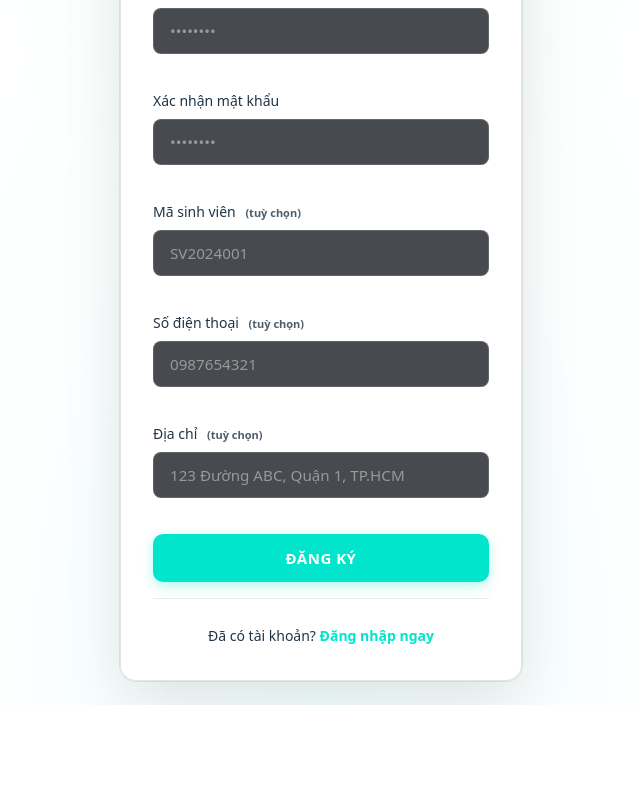
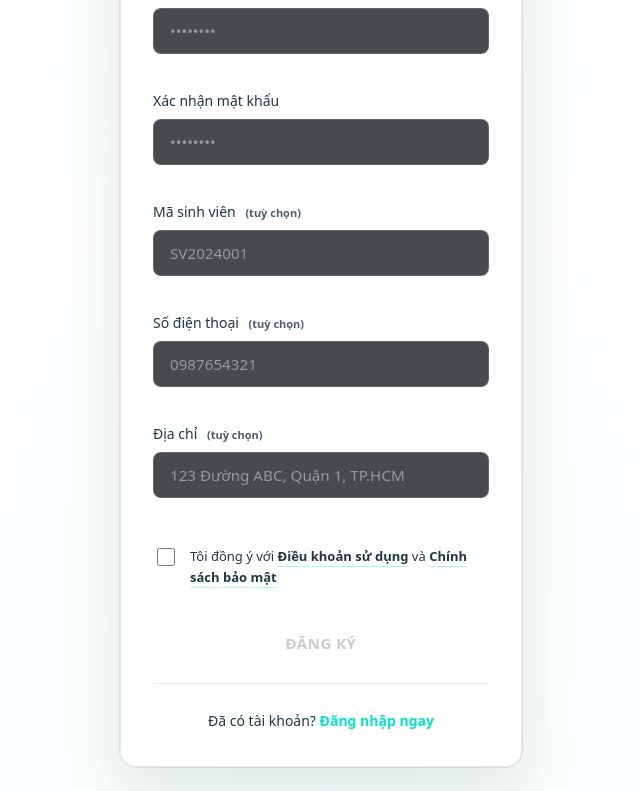
Before and after one commit to leedontbeshy/unimerch-client, a React (Vite) app: page /register in a window 1280 px wide. Shown: the part 603-1394 px from the top of the page, without its empty margins (319-959 px from the left). Before the commit the page ends 1308 px from the top, so only its background shows below. Built offline with nearby package versions, Linux system fonts and the light colour scheme; no server answers.

Commit message:
feat: add terms agreement checkbox to RegisterPage

```diff
--- a/src/css/auth.css
+++ b/src/css/auth.css
@@ -15,7 +15,7 @@
   --bg-card: #f8f8f8;
   --bg-card-light: #f0f0f0;
   --bg-input: #ffffff;
-  --bg-input-hover: #f8f8f8;
+  --bg-input-hover: #fafafa;
 
   --text-white: #000000;
   --text-gray: #4A4A4A;
@@ -442,42 +442,46 @@
 /* Checkbox */
 .checkbox-group {
   display: flex;
-  align-items: center;
+  align-items: flex-start;
   gap: 12px;
-  margin: -2px 0;
+  margin: 4px 0;
   cursor: pointer;
+  padding: 8px 0;
 }
 
 .checkbox-input {
   width: 18px;
   height: 18px;
+  min-width: 18px;
   flex-shrink: 0;
   accent-color: var(--neon-cyan);
   cursor: pointer;
+  margin-top: 2px;
 }
 
 .checkbox-label {
-  font-size: 14px;
+  font-size: 13px;
   color: var(--text-gray);
   cursor: pointer;
   user-select: none;
-  line-height: 1.5;
+  line-height: 1.6;
 }
 
 .checkbox-label a,
 .checkbox-label .terms-link {
   color: var(--neon-cyan);
-  text-decoration: underline;
-  text-decoration-color: rgba(0, 229, 204, 0.3);
-  text-underline-offset: 3px;
+  text-decoration: none;
   font-weight: 600;
   transition: all 0.2s ease;
+  cursor: pointer;
+  border-bottom: 1px solid rgba(0, 229, 204, 0.3);
+  padding-bottom: 1px;
 }
 
 .checkbox-label a:hover,
 .checkbox-label .terms-link:hover {
+  border-bottom-color: var(--neon-cyan);
   text-shadow: 0 0 8px var(--neon-cyan-glow);
-  text-decoration-color: var(--neon-cyan);
 }
 
 /* Links & Dividers */
--- a/src/pages/RegisterPage.tsx
+++ b/src/pages/RegisterPage.tsx
@@ -251,7 +251,22 @@ const RegisterPage: React.FC = () => {
             />
           </div>
 
-          <button type="submit" className="btn btn-primary" disabled={isLoading}>
+          <div className="checkbox-group">
+            <input
+              type="checkbox"
+              id="agreeToTerms"
+              name="agreeToTerms"
+              checked={formData.agreeToTerms}
+              onChange={handleChange}
+              className="checkbox-input"
+              disabled={isLoading}
+            />
+            <label htmlFor="agreeToTerms" className="checkbox-label">
+              Tôi đồng ý với <span className="terms-link">Điều khoản sử dụng</span> và <span className="terms-link">Chính sách bảo mật</span>
+            </label>
+          </div>
+
+          <button type="submit" className="btn btn-primary" disabled={isLoading || !formData.agreeToTerms}>
             {isLoading ? (
               <>
                 <span className="spinner"></span>
```
